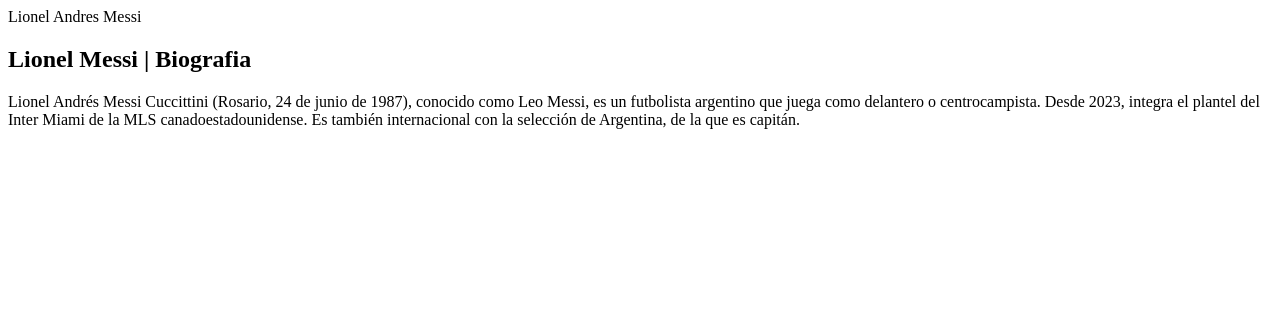
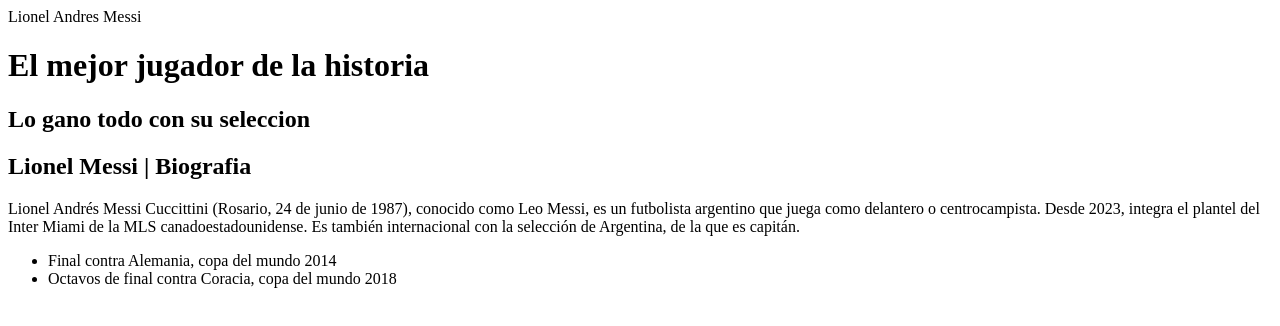
Before and after one commit to RapteRPM/primer-html1, a plain HTML site: page index.html in a window 1280 px wide. Drawn offline with Linux system fonts and the light colour scheme.

Commit message:
Agregar listas y mas cosas
Agregar listas y mas cosas

```diff
--- a/index.html
+++ b/index.html
@@ -15,11 +15,28 @@
 
     <body>
 
+
+
+        <header>
+            <h1>El mejor jugador de la historia</h1>
+            <h2> Lo gano todo con su seleccion</h2>
+
+
+        </header>
+
             <section>
                 <h1> Lionel Messi | Biografia </h1>
-                <p> Lionel Andrés Messi Cuccittini (Rosario, 24 de junio de 1987), conocido como Leo Messi,
+                <p>
+                    Lionel Andrés Messi Cuccittini (Rosario, 24 de junio de 1987), conocido como Leo Messi,
                     es un futbolista argentino que juega como delantero o centrocampista. Desde 2023, integra el plantel del Inter Miami de la MLS
-                    canadoestadounidense. Es también internacional con la selección de Argentina, de la que es capitán.</p>
+                    canadoestadounidense. Es también internacional con la selección de Argentina, de la que es capitán.
+                </p>
+
+                <ul>
+                    <li>Final contra Alemania, copa del mundo 2014</li>
+                    <li>Octavos de final contra Coracia, copa del mundo 2018</li>
+
+                </ul>
 
 
 
```
